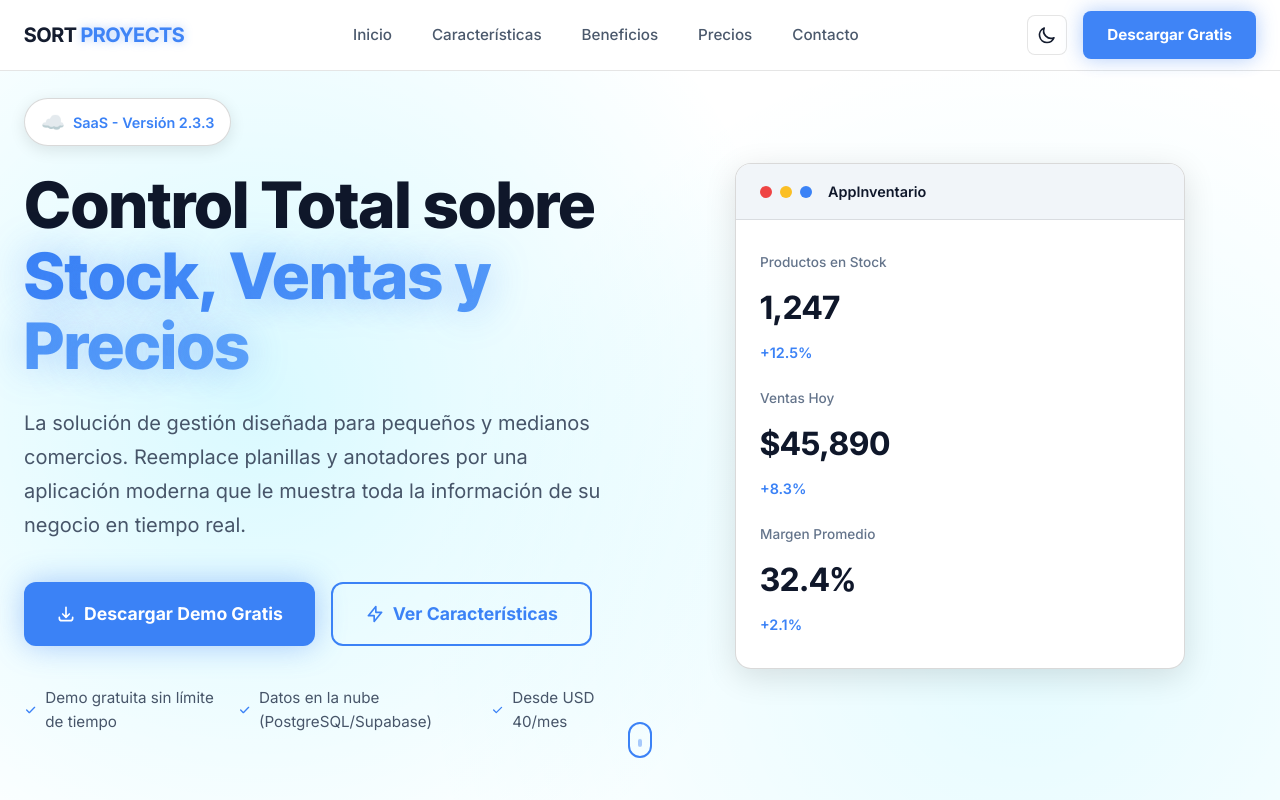
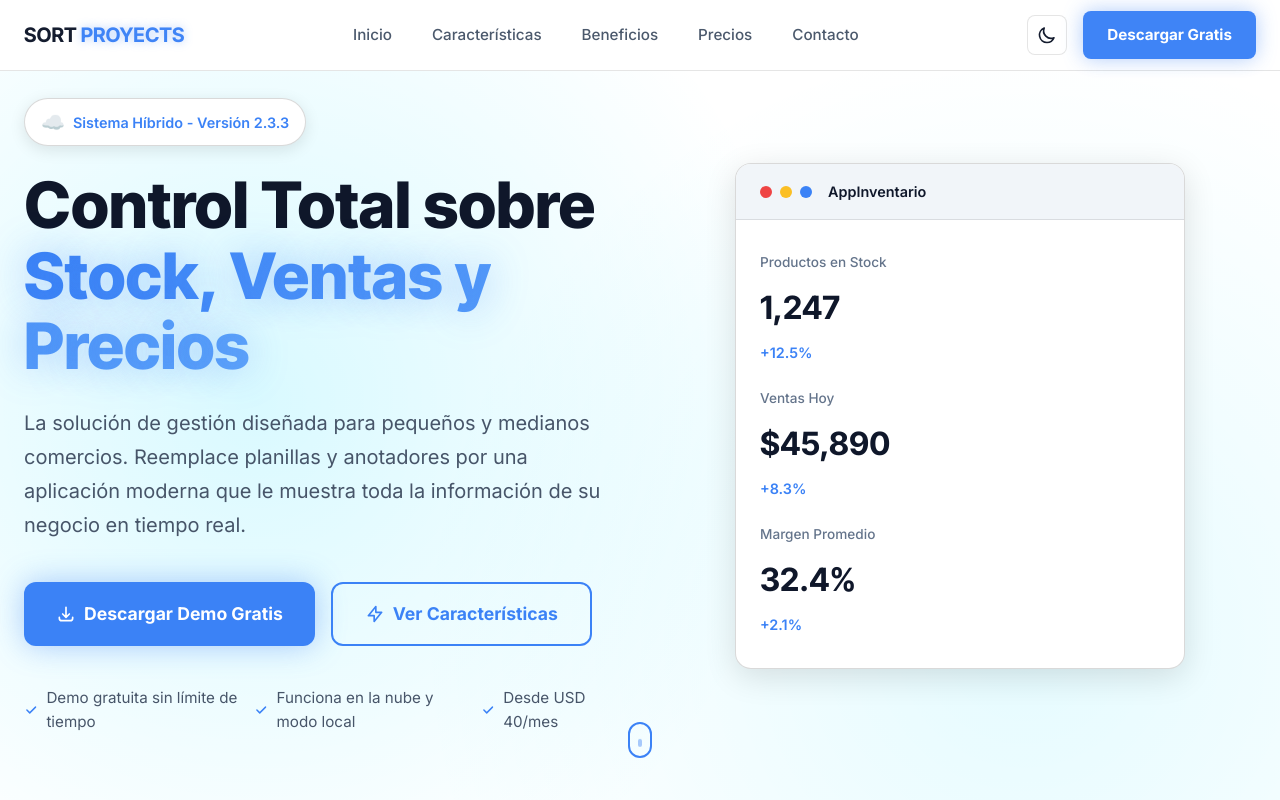
Before and after one commit to agusArram/SORT_PROYECTS, an Angular app: page / in a window 1280 px wide. Shown: the top 800 px of the page. Built offline with nearby package versions, Linux system fonts and the light colour scheme.

Commit message:
Little upgrades

```diff
--- a/src/app/components/benefits/benefits.ts
+++ b/src/app/components/benefits/benefits.ts
@@ -27,8 +27,8 @@ export class BenefitsComponent {
       icon: '📱'
     },
     {
-      title: 'Para Negocios que Buscan Crecer',
-      description: 'Análisis de rentabilidad real para tomar decisiones basadas en datos, no en intuición.',
+      title: 'Modo Híbrido (Online/Offline)',
+      description: 'Nunca pierdas una venta. AppInventario sigue operando de forma local aunque se caiga internet. Tus datos se guardan al instante y se sincronizan con la nube automáticamente cuando recuperas la conexión.',
       icon: '📈'
     }
   ];
--- a/src/app/components/features/features.html
+++ b/src/app/components/features/features.html
@@ -55,6 +55,12 @@
           AppInventario fue creado por desarrolladores que entienden las necesidades
           de los comercios minoristas. Olvídate de Excel, cuadernos y sistemas
           complicados. Todo lo que necesitas, en una aplicación potente y fácil de usar.
+
+        </p>
+        <h3 class="cta-title">Vende sin interrupciones</h3>
+        <p class="cta-text">
+          Diseñado para el mundo real. Si tu local tiene mal Wi-Fi o estás en una feria,
+          el sistema sigue registrando ventas. No dependes 100% de la nube para que tu negocio siga funcionando.
         </p>
         <button class="cta-button">
           Comenzar Ahora
--- a/src/app/components/hero/hero.html
+++ b/src/app/components/hero/hero.html
@@ -4,7 +4,7 @@
       <!-- Badge -->
       <div class="hero-badge">
         <span class="badge-icon">☁️</span>
-        <span class="badge-text">SaaS - Versión 2.3.3</span>
+        <span class="badge-text">Sistema Híbrido - Versión 2.3.3</span>
       </div>
 
       <!-- Main Heading -->
@@ -48,7 +48,7 @@
           <svg class="trust-icon" fill="currentColor" viewBox="0 0 20 20">
             <path fill-rule="evenodd" d="M16.707 5.293a1 1 0 010 1.414l-8 8a1 1 0 01-1.414 0l-4-4a1 1 0 011.414-1.414L8 12.586l7.293-7.293a1 1 0 011.414 0z" clip-rule="evenodd"/>
           </svg>
-          <span>Datos en la nube (PostgreSQL/Supabase)</span>
+          <span>Funciona en la nube y modo local</span>
         </li>
         <li class="trust-item">
           <svg class="trust-icon" fill="currentColor" viewBox="0 0 20 20">
--- a/src/app/components/pricing/pricing.ts
+++ b/src/app/components/pricing/pricing.ts
@@ -46,7 +46,7 @@ export class PricingComponent {
         '1 usuario',
         'Alertas de stock bajo',
         'Dashboard básico',
-        'Clientes y proveedores',
+        'Gestión de Clientes',
         'Exportación de productos a PDF',
         'Backup manual',
         'Soporte básico'
```
